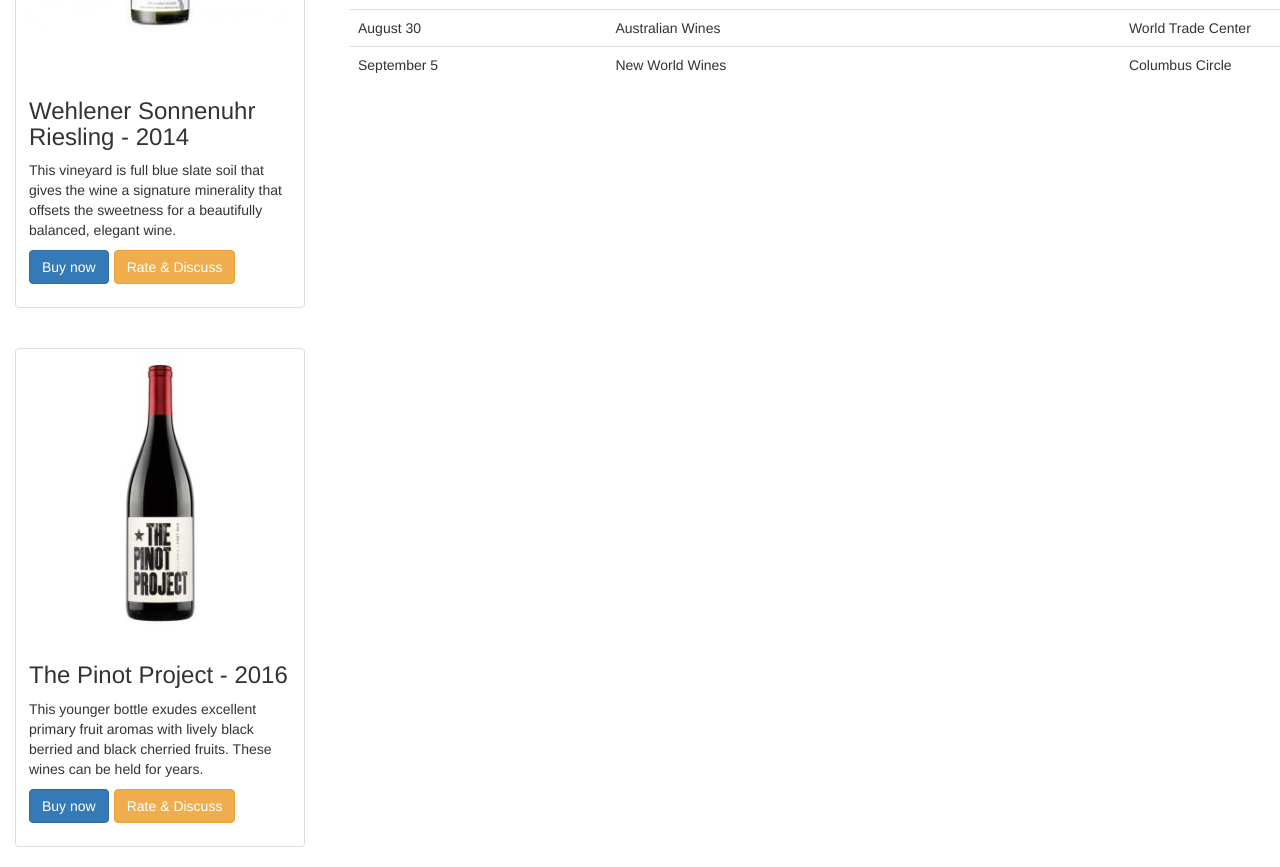
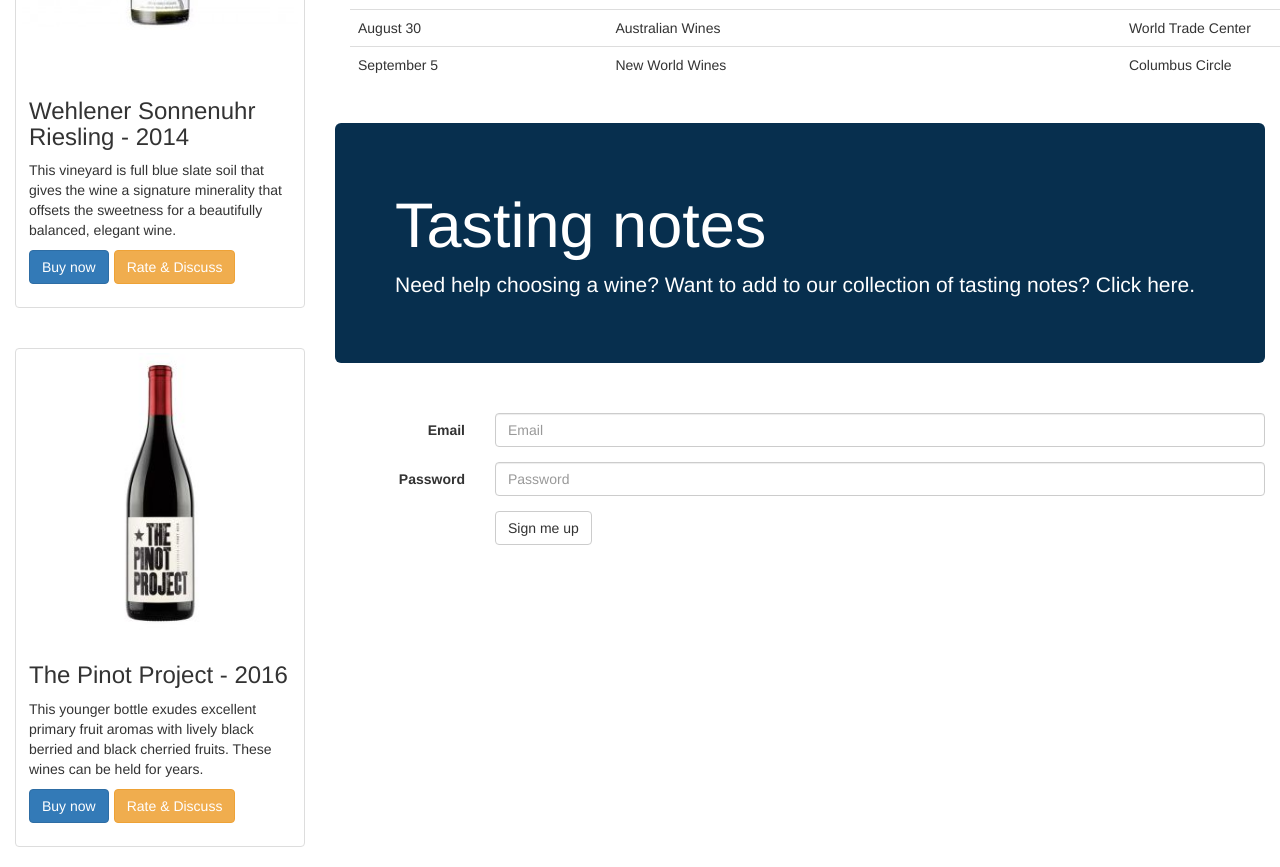
Before and after one commit to jss530/frontpage, a React (Create React App) app: page / in a window 1280 px wide. Shown: the part 1180-2047 px from the top of the page. Built offline with nearby package versions, Linux system fonts and the light colour scheme.

Commit message:
Created signup component

```diff
--- a/src/components/Main.css
+++ b/src/components/Main.css
@@ -13,3 +13,8 @@
     left: 50%;
     transform: translate(-50%, -50%);
 }
+
+#tasting {
+  background-color: #072F4E;
+  color: white;
+}
--- a/src/components/Main.js
+++ b/src/components/Main.js
@@ -1,8 +1,9 @@
 import React from 'react';
 import { Grid, Row, Col, Image, Jumbotron, Button } from 'react-bootstrap';
 import profile from '../details/img/main.jpg';
+import Events from './Events.js';
+import Signup from './Signup.js';
 import './Main.css';
-import Events from './Events.js';
 
 
 class Main extends React.Component {
@@ -19,6 +20,15 @@
             </p>
           </Jumbotron>
           <Events/>
+          <br/>
+          <Jumbotron id="tasting">
+            <h1>Tasting notes</h1>
+            <p>
+              Need help choosing a wine? Want to add to our collection of tasting notes? Click here.
+            </p>
+          </Jumbotron>
+          <br/>
+          <Signup/>
         </Row>
       </Grid>
     );
--- /dev/null
+++ b/src/components/Signup.js
@@ -0,0 +1,36 @@
+import React from 'react';
+import { Grid, Row, Col, Form, FormGroup, FormControl, Button, ControlLabel } from 'react-bootstrap';
+
+class Signup extends React.Component {
+  render() {
+    return (
+      <Form horizontal>
+        <FormGroup controlId="formHorizontalEmail">
+          <Col componentClass={ControlLabel} sm={2}>
+            Email
+          </Col>
+          <Col sm={10}>
+            <FormControl type="email" placeholder="Email" />
+          </Col>
+        </FormGroup>
+
+        <FormGroup controlId="formHorizontalPassword">
+          <Col componentClass={ControlLabel} sm={2}>
+            Password
+          </Col>
+          <Col sm={10}>
+            <FormControl type="password" placeholder="Password" />
+          </Col>
+        </FormGroup>
+
+        <FormGroup>
+          <Col smOffset={2} sm={10}>
+            <Button type="submit">Sign me up</Button>
+          </Col>
+        </FormGroup>
+      </Form>
+    );
+  };
+};
+
+export default Signup;
```
